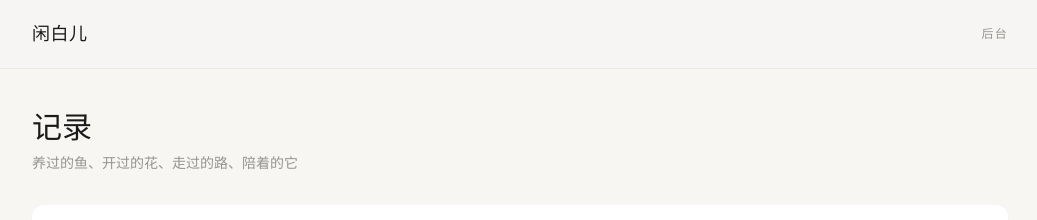
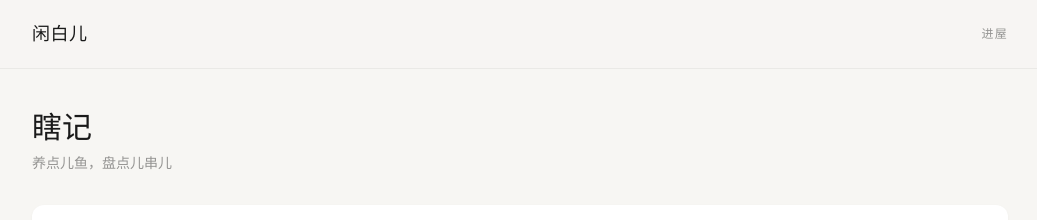
Before and after one commit to x13920806001-ops/fish-journal, a Next.js app: page / in a window 1280 px wide. Shown: the top 220 px of the page, without its empty margins (120-1157 px from the left). Built offline with nearby package versions, Linux system fonts and the light colour scheme; no server answers; the database is empty.

Commit message:
文案调整：闲白儿 / 瞎记 / 养点儿鱼，盘点儿串儿

```diff
--- a/app/layout.tsx
+++ b/app/layout.tsx
@@ -3,7 +3,7 @@ import './globals.css';
 
 export const metadata: Metadata = {
   title: '闲白儿',
-  description: '记录我养过的鱼、花、旅行和宠物',
+  description: '养点儿鱼，盘点儿串儿',
 };
 
 export default function RootLayout({
@@ -24,7 +24,7 @@ export default function RootLayout({
               href="/admin"
               className="text-xs tracking-widest text-black/40 hover:text-black transition"
             >
-              后台
+              进屋
             </a>
           </div>
         </header>
@@ -32,7 +32,7 @@ export default function RootLayout({
         <main className="max-w-5xl mx-auto px-6 py-10">{children}</main>
 
         <footer className="text-center text-xs tracking-widest text-black/30 py-16">
-          © {new Date().getFullYear()} 闲白儿
+          闲白儿
         </footer>
       </body>
     </html>
--- a/app/page.tsx
+++ b/app/page.tsx
@@ -43,7 +43,6 @@ export default function HomePage() {
       setEntries(e || []);
       setCategories((c as Category[]) || []);
 
-      // 把评分按 entry_id 分组，并按方面 sort_order 排序
       const grouped: Record<
         number,
         { aspectName: string; score: number; sort: number }[]
@@ -60,7 +59,6 @@ export default function HomePage() {
         });
       });
 
-      // 排序 + 去掉 sort 字段
       const final: Record<number, { aspectName: string; score: number }[]> = {};
       Object.entries(grouped).forEach(([id, arr]) => {
         final[Number(id)] = arr
@@ -108,10 +106,8 @@ export default function HomePage() {
   return (
     <div>
       <div className="mb-8">
-        <h1 className="font-serif text-3xl text-[#1a1a1a] mb-2">记录</h1>
-        <p className="text-sm text-black/40">
-          养过的鱼、开过的花、走过的路、陪着的它
-        </p>
+        <h1 className="font-serif text-3xl text-[#1a1a1a] mb-2">瞎记</h1>
+        <p className="text-sm text-black/40">养点儿鱼，盘点儿串儿</p>
       </div>
 
       <SearchBar value={keyword} onChange={setKeyword} />
```
